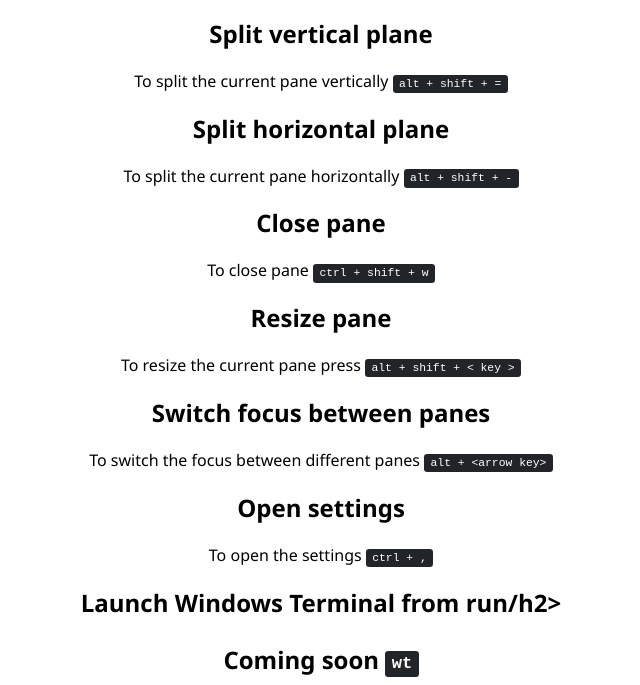
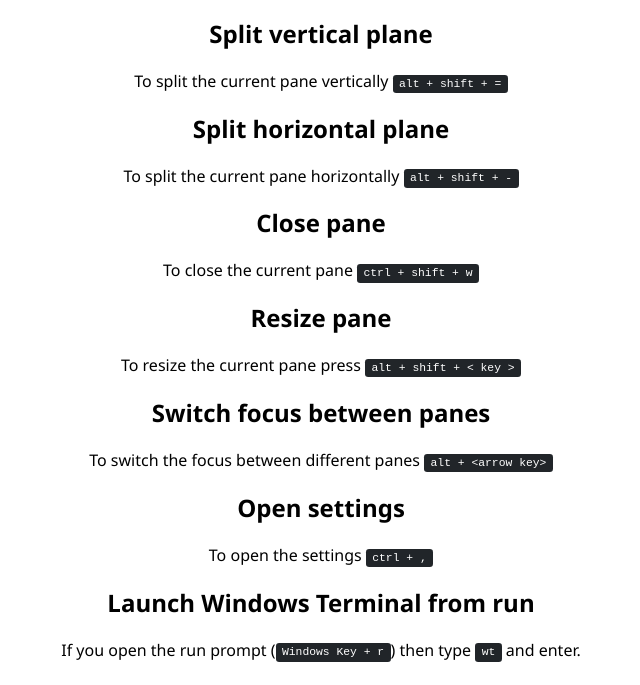
Before and after one commit to leeenglestone/WindowsTerminalTips, a plain HTML site: page docs/index.html in a window 1280 px wide. Shown: the part 111-796 px from the top of the page, without its empty margins (319-959 px from the left). Drawn offline with Linux system fonts and the light colour scheme.

Commit message:
Lesson text updated

```diff
--- a/docs/index.html
+++ b/docs/index.html
@@ -26,7 +26,7 @@
             <p>To split the current pane horizontally <kbd>alt + shift + -</kbd></p>
 
 			<h2>Close pane</h2>
-			<p>To close pane <kbd>ctrl + shift + w</kbd></p>
+			<p>To close the current pane <kbd>ctrl + shift + w</kbd></p>
 
 			<h2>Resize pane</h2>
 			<p>To resize the current pane press <kbd>alt + shift + &lt; key &gt;</kbd></p>
@@ -37,8 +37,8 @@
             <h2>Open settings</h2>
             <p>To open the settings <kbd>ctrl + ,</kbd></p>
 
-            <h2>Launch Windows Terminal from run/h2>
-            <p>Coming soon <kbd>wt</kbd></p>
+            <h2>Launch Windows Terminal from run</h2>
+            <p>If you open the run prompt (<kbd>Windows Key + r</kbd>) then type <kbd>wt</kbd> and enter.</p>
 
 			<h2>Customise the background</h2>
 			<p>Coming soon</p>
```
